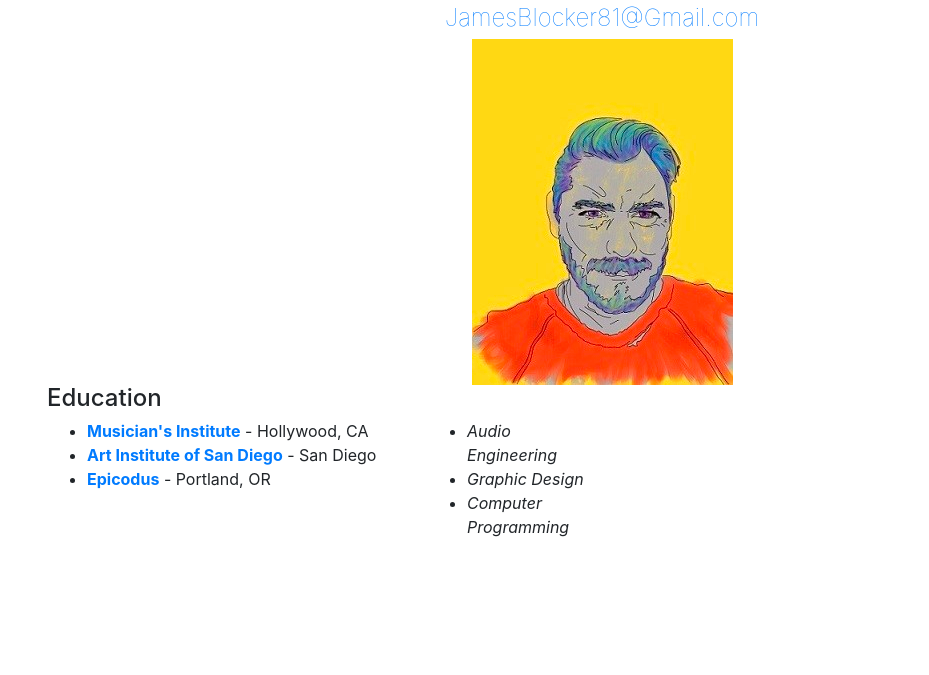
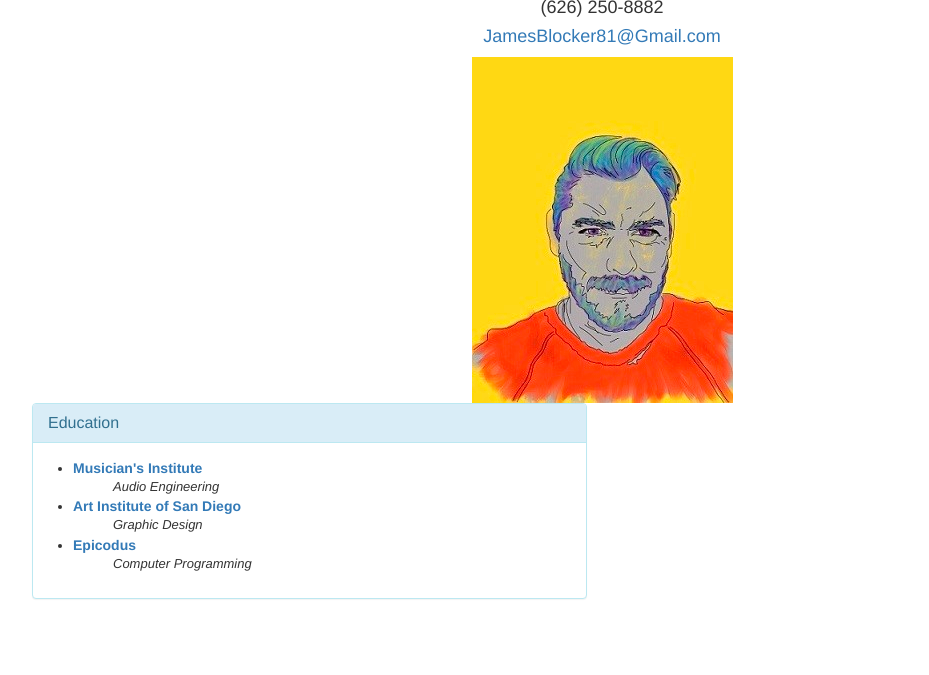
Before and after one commit to JamesBlocker/Portfolio-Landing, a plain HTML site: page index.html in a window 1280 px wide. Shown: the part 125-800 px from the top of the page, without its empty margins (38-967 px from the left). Drawn offline with nearby package versions, Linux system fonts and the light colour scheme.

Commit message:
restructure education section layout and set ul list style to  none

```diff
--- a/css/styles.css
+++ b/css/styles.css
@@ -13,3 +13,7 @@
 .middle h4 {
     font-weight: lighter;
 }
+
+.smaller {
+    font-size:  13px;
+}
--- a/index.html
+++ b/index.html
@@ -1,7 +1,7 @@
 <!DOCTYPE html>
 <html>
   <head>
-    <link rel="stylesheet" href="https://maxcdn.bootstrapcdn.com/bootstrap/4.0.0-beta/css/bootstrap.min.css" integrity="sha384-/Y6pD6FV/Vv2HJnA6t+vslU6fwYXjCFtcEpHbNJ0lyAFsXTsjBbfaDjzALeQsN6M" crossorigin="anonymous">
+    <link rel="stylesheet" href="https://maxcdn.bootstrapcdn.com/bootstrap/3.3.7/css/bootstrap.min.css" integrity="sha384-BVYiiSIFeK1dGmJRAkycuHAHRg32OmUcww7on3RYdg4Va+PmSTsz/K68vbdEjh4u" crossorigin="anonymous">
     <link href="css/styles.css" rel="stylesheet" type="text/css">
     <title>James Blocker</title>
   </head>
@@ -20,27 +20,29 @@
             <!--About Me-->
     <div class="row">
         <div class="col-md-6">
-            <div class="panel panel-default">
+            <div class="panel panel-info">
                 <div class="panel-heading">
                     <h4 class="panel-title">Education</h4>
                 </div>
                 <div class="panel-body">
                     <div class="row">
-                        <div class="col-8">
+                        <div class="col-12">
                             <ul>
-                                <li><strong><a href="#">Musician's Institute</a></strong> - Hollywood, CA</li>
-                                <li><strong><a href="#">Art Institute  of San Diego</a></strong> - San Diego</li>
-                                <li><strong><a href="#">Epicodus</a></strong> - Portland, OR</li>
+                                <li><strong><a href="#">Musician's Institute</a></strong></li>
+                                    <ul class="smaller" style="list-style: none;">
+                                        <li><em>Audio Engineering</em></li>
+                                    </ul>
+                                <li><strong><a href="#">Art Institute  of San Diego</a></strong></li>
+                                    <ul class="smaller" style="list-style: none;">
+                                        <li><em>Graphic Design</em></li>
+                                    </ul>
+                                <li><strong><a href="#">Epicodus</a></strong></li>
+                                    <ul class="smaller" style="list-style: none;">
+                                        <li><em>Computer Programming</em></li>
+                                    </ul>
                             </ul>
                         </div>
-                        <div class="col-md-4">
-                            <ul>
-                                <li><em>Audio Engineering</em></li>
-                                <li><em>Graphic Design</em></li>
-                                <li><em>Computer Programming</em></li>
-                            </ul>
 
-                        </div>
 
                     </div>
                 </div>
```
